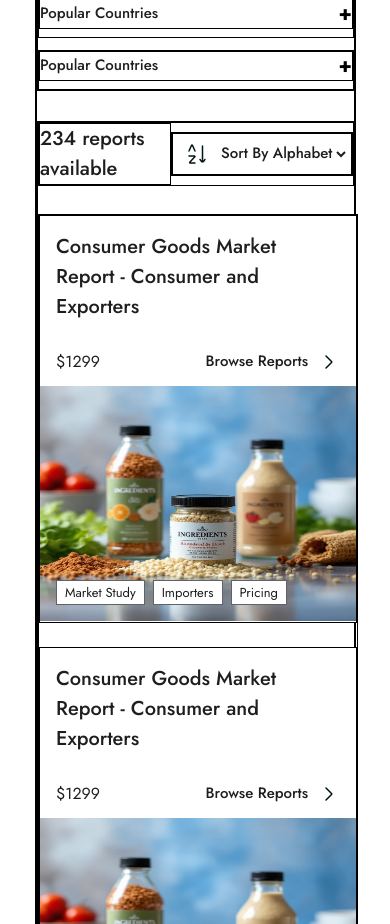
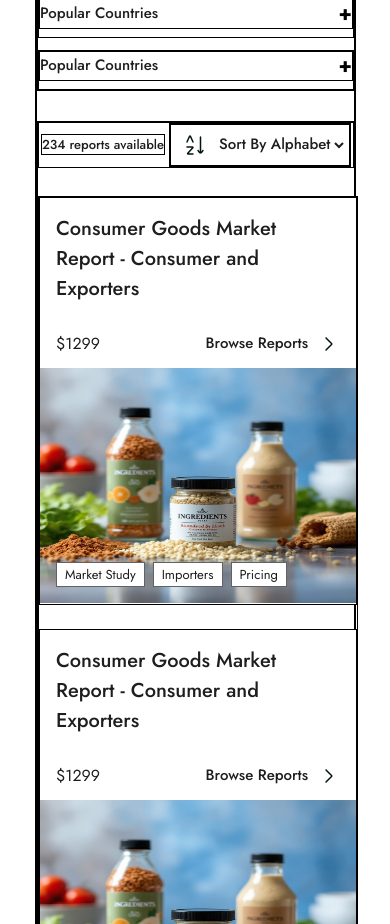
Before and after one commit to Amarjit-Gupta/dev-project, a React (Vite) app in the folder project/: page /report in a window 390 px wide. Shown: the part 980-1904 px from the top of the page. Built offline with nearby package versions, Linux system fonts and the light colour scheme.

Commit message:
first-commit

```diff
--- a/project/src/components/ReportingList.jsx
+++ b/project/src/components/ReportingList.jsx
@@ -104,7 +104,10 @@ const ReportingList = () => {
 
                         <div className="border flex justify-around sm:justify-between items-center">
                             <div className="border">
-                                <h1 className="text-primary text-20 font-medium">234 reports available</h1>
+                                {/* <h1 className="text-primary text-20 font-medium">234 reports available</h1> */}
+                                <h1 className="text-primary text-[13px] sm:text-[20px] font-medium">
+                                    234 reports available
+                                </h1>
                             </div>
                             <div className="border flex gap-8">
                                 <div className="hidden xl:block">
```
